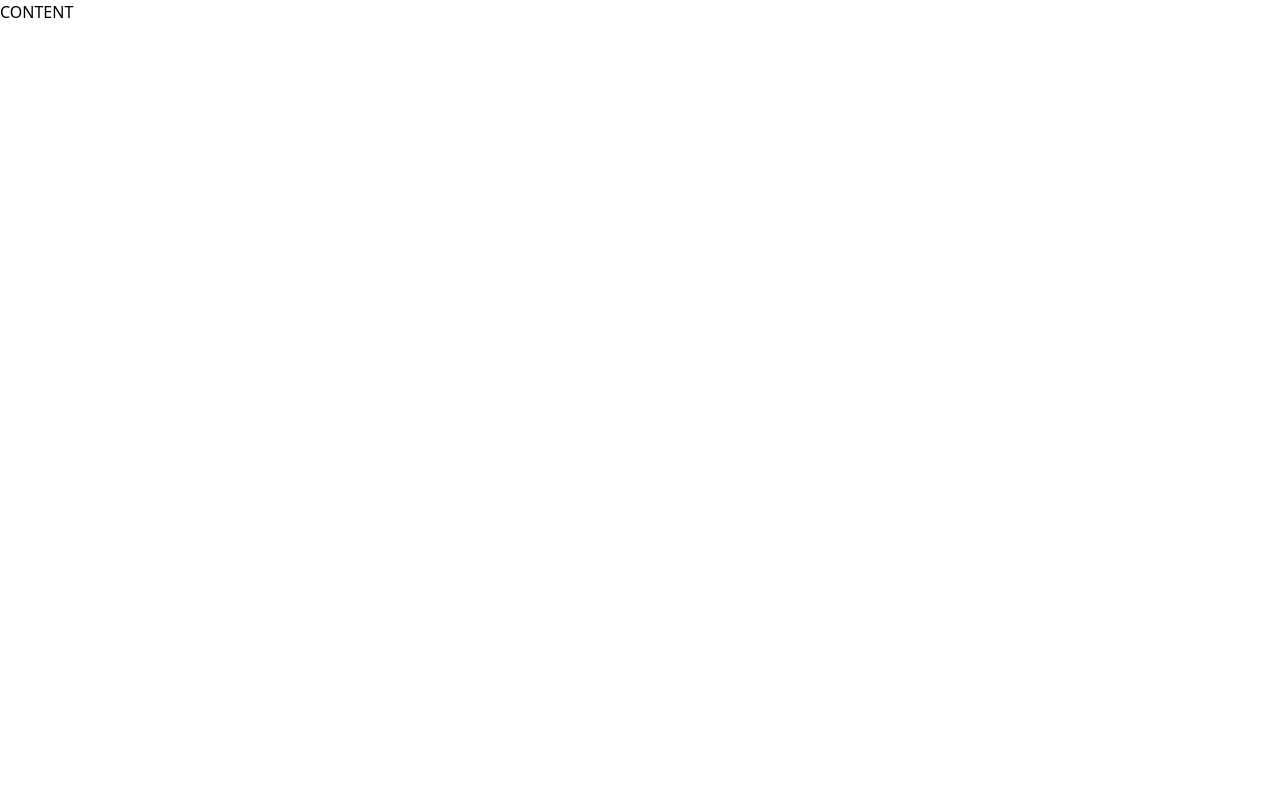
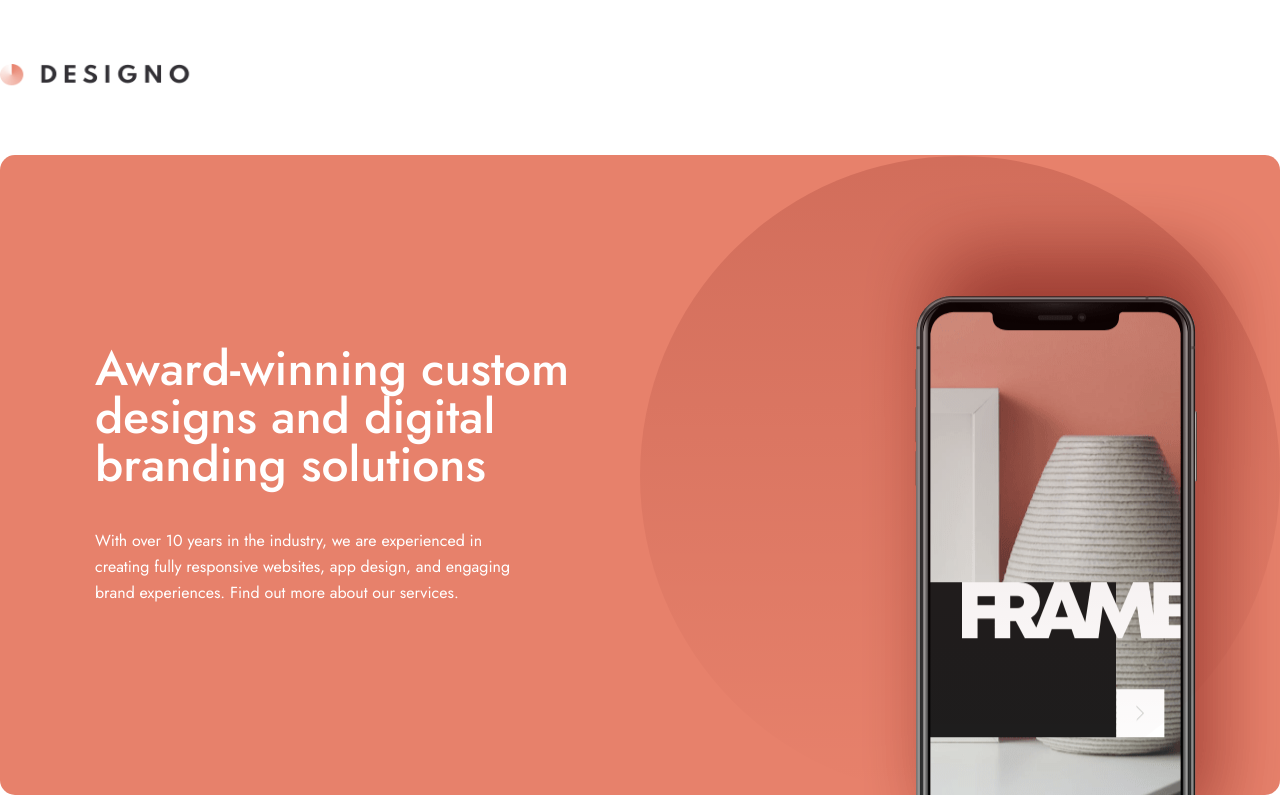
Before and after one commit to VillageR88/next-designo-multi-page-website, a Next.js app: page / in a window 1280 px wide. Built offline with nearby package versions, Linux system fonts and the light colour scheme.

Commit message:
First skeleton layout
Signed-off-by: VillageR88 <villager88pl@gmail.com>

```diff
--- a/app/layout.tsx
+++ b/app/layout.tsx
@@ -1,17 +1,14 @@
 import './globals.css';
 import type { Metadata } from 'next';
-import { Fira_Code, Inconsolata } from 'next/font/google';
+import { Jost } from 'next/font/google';
+import Image from 'next/image';
+import logoLight from '../public/assets/shared/desktop/logo-light.png';
+import logoDark from '../public/assets/shared/desktop/logo-dark.png';
 
-const firaCode = Fira_Code({
+const jost = Jost({
   display: 'swap',
-  weight: ['300', '400', '500', '600', '700'],
-  variable: '--font-fira-code',
-  subsets: ['latin', 'latin-ext'],
-});
-const inconsolata = Inconsolata({
-  display: 'swap',
-  weight: ['200', '300', '400', '500', '600', '700', '800', '900'],
-  variable: '--font-inconsolata',
+  weight: ['100', '200', '300', '400', '500', '600', '700', '800', '900', '900'],
+  variable: '--font-jost',
   subsets: ['latin', 'latin-ext'],
 });
 
@@ -30,7 +27,13 @@ export default function RootLayout({ children }: { children: React.ReactNode }):
         <link rel="icon" type="image/png" sizes="16x16" href="/favicon-16x16.png" />
         <meta property="og:image" content={undefined} />
       </head>
-      <body className={`${firaCode.variable} ${inconsolata.variable} flex min-h-dvh flex-col overflow-x-clip`}>
+
+      <body className={`${jost.variable} flex min-h-dvh flex-col overflow-x-clip font-jost`}>
+        <nav className="mt-[64px]">
+          <div className="mx-auto w-full max-w-[90em]">
+            <Image className="h-[24px] w-[196px]" alt="logo" width={196} height={24} src={logoDark} />
+          </div>
+        </nav>
         {children}
       </body>
     </html>
--- a/app/page.tsx
+++ b/app/page.tsx
@@ -1,7 +1,22 @@
 export default function Home(): JSX.Element {
   return (
     <>
-      <main className="">CONTENT</main>
+      <main className="mt-[67px]">
+        <div className="mx-auto flex min-h-[640px] w-full max-w-[90em] items-center rounded-[15px] pl-[95px] [background-color:#E7816B] [background-image:url(../public/assets/home/desktop/bg-pattern-hero-home.svg),url(../public/assets/home/desktop/image-hero-phone.png)] [background-position:right,calc(100%+5.5em)_-1.8em] [background-repeat:no-repeat]">
+          <div className="flex max-w-[540px] flex-col">
+            <section className="flex flex-col gap-[39px]">
+              <h1 className="text-[48px] font-medium leading-[48px] text-white">
+                Award-winning custom designs and digital branding solutions
+              </h1>
+              <p className="max-w-[445px] text-[16px] leading-[26px] text-white">
+                With over 10 years in the industry, we are experienced in creating fully responsive websites, app
+                design, and engaging brand experiences. Find out more about our services.
+              </p>
+            </section>
+            <a href="#"></a>
+          </div>
+        </div>
+      </main>
     </>
   );
 }
--- a/next.config.js
+++ b/next.config.js
@@ -4,6 +4,7 @@
 const nextConfig = {
   trailingSlash: true,
   //distDir: 'next-in-browser-markdown-editor',
+  images: { unoptimized: true },
   reactStrictMode: true,
   output: 'export',
 };
--- a/tailwind.config.ts
+++ b/tailwind.config.ts
@@ -12,9 +12,9 @@ const config: Config = {
         screen1024: '1024px',
       },
       fontFamily: {
-        firaCode: ['Fira Code', 'serif'],
-        inconsolata: ['Inconsolata', 'serif'],
+        jost: ['var(--font-jost)'],
       },
+
       colors: {},
     },
   },
```
Also changed, not shown: 1 other file (tests, documents, lock files or other folders).
